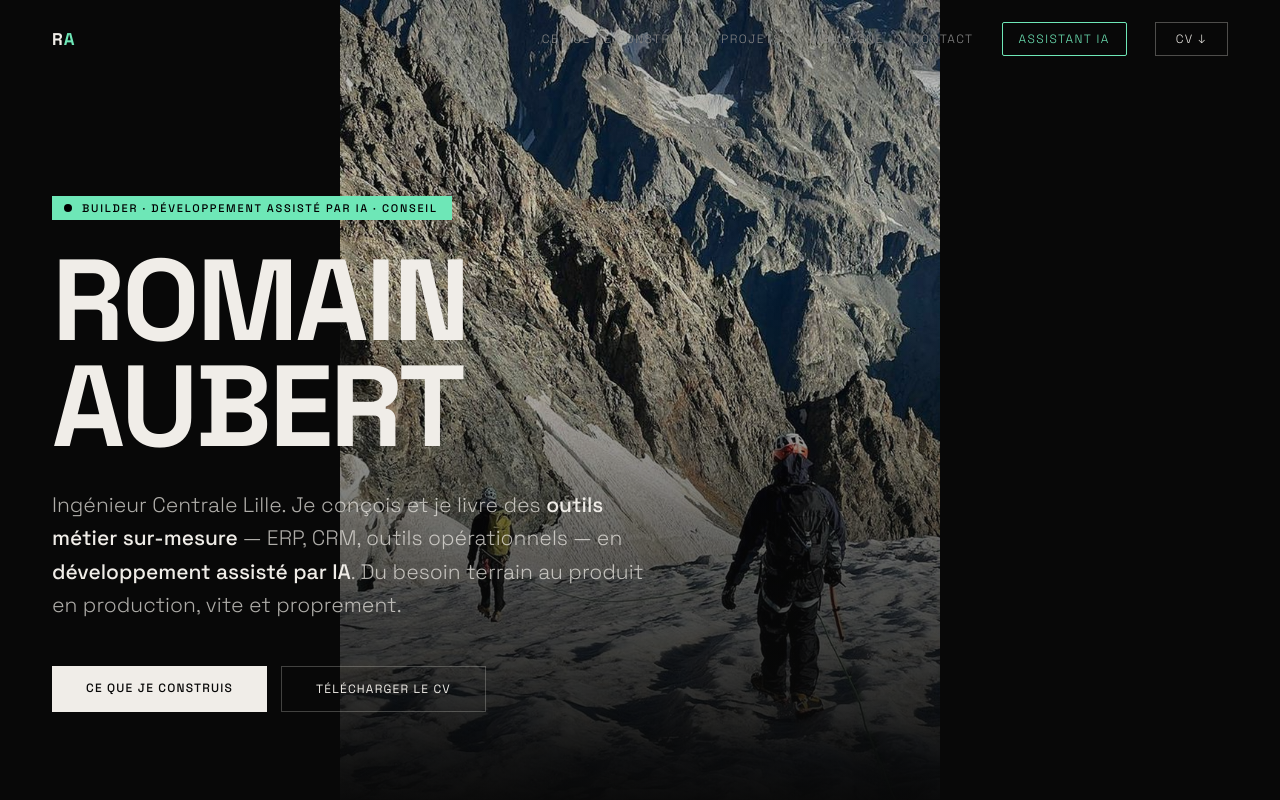
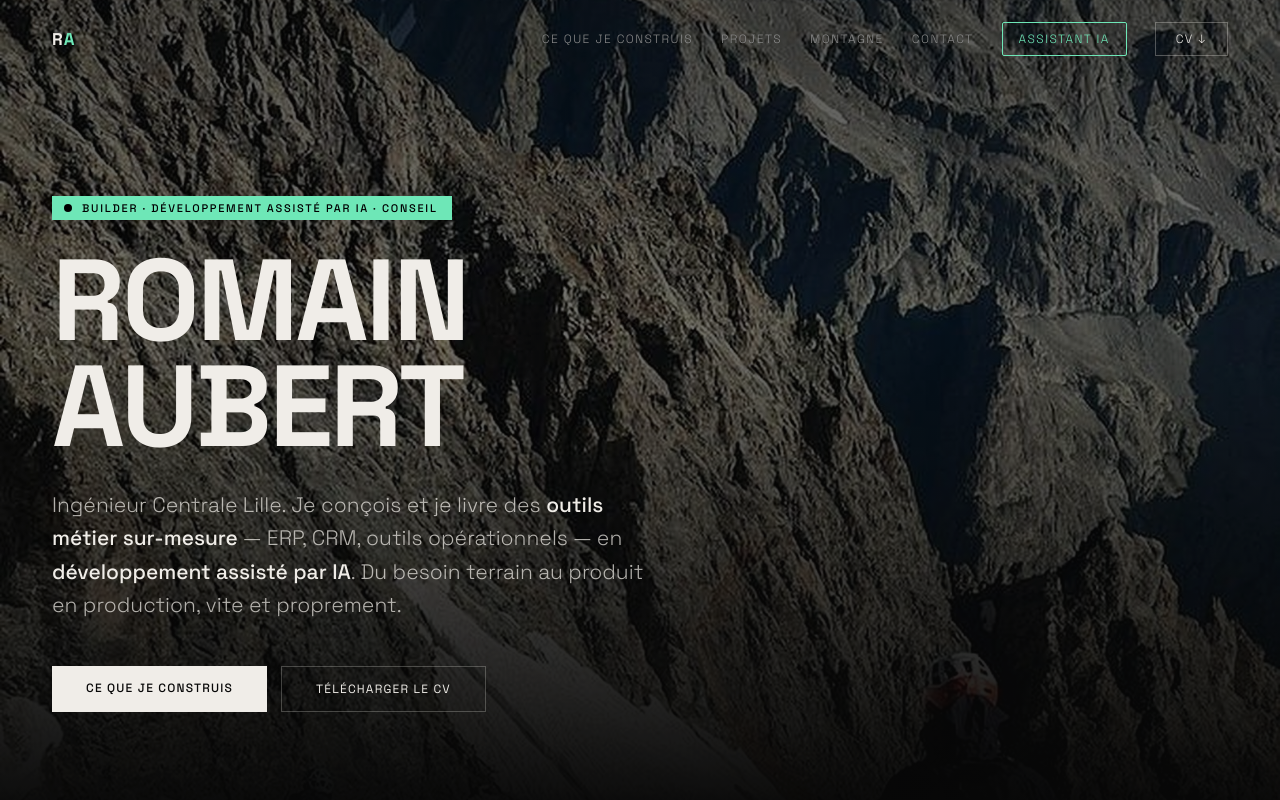
Before and after one commit to roro21220/Portfolio_Project, a React (Vite) app: page / in a window 1280 px wide. Shown: the top 800 px of the page. Built offline with nearby package versions, Linux system fonts and the light colour scheme; no server answers.

Commit message:
Hero: subtle full-bleed banner

```diff
--- a/src/index.css
+++ b/src/index.css
@@ -62,12 +62,13 @@ nav.scrolled {
 }
 .hero-bg {
   position: absolute; inset: 0; background-color: #080808;
-  background-image: url('/images/hero-portrait.jpg'); background-size: contain; background-repeat: no-repeat;
-  background-position: center top; will-change: transform;
+  background-image: url('/images/hero-portrait.jpg'); background-size: cover; background-repeat: no-repeat;
+  background-position: center 30%; will-change: transform;
+  filter: brightness(0.82) saturate(0.95);
 }
 .hero-bg::after {
   content: ''; position: absolute; inset: 0;
-  background: linear-gradient(180deg, rgba(8,8,8,0.30) 0%, rgba(8,8,8,0.12) 35%, rgba(8,8,8,0.70) 75%, rgba(8,8,8,0.98) 100%);
+  background: linear-gradient(180deg, rgba(8,8,8,0.58) 0%, rgba(8,8,8,0.45) 40%, rgba(8,8,8,0.80) 80%, rgba(8,8,8,0.97) 100%);
 }
 .hero-content { position: relative; z-index: 1; max-width: 920px; }
 .hero-eyebrow {
```
